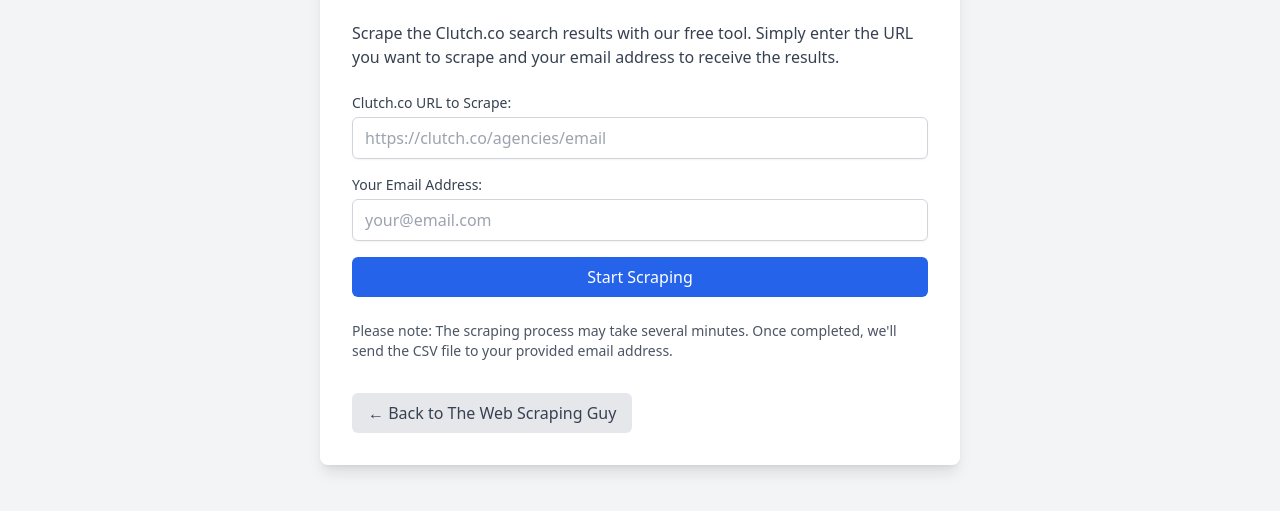
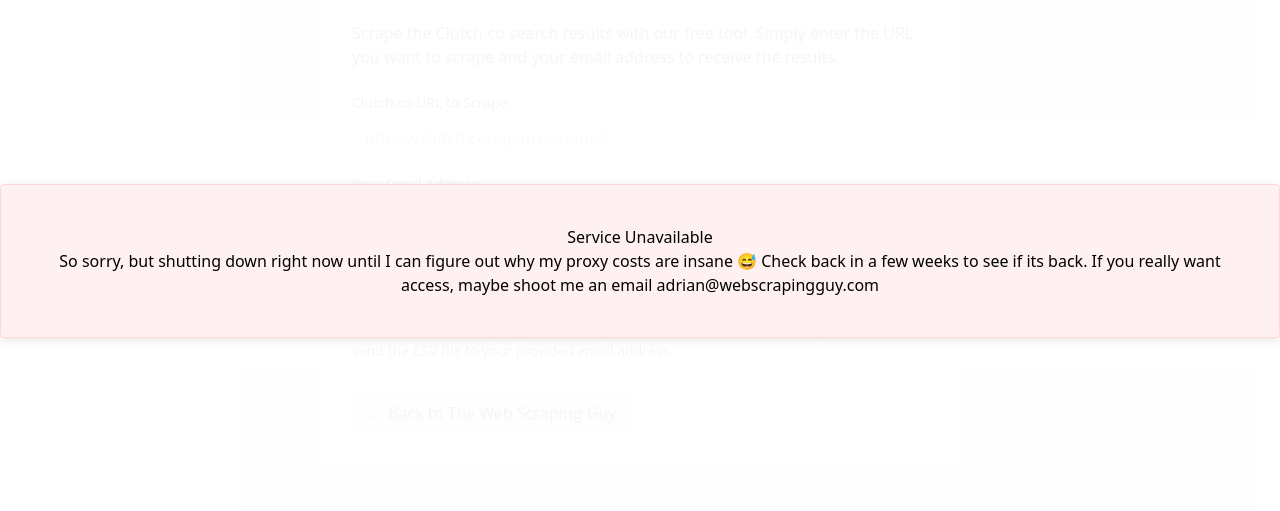
Before and after one commit to adrianhorning08/simple-the-web-scraping-guy-site, a plain HTML site: page free-tools/clutch-scraper.html in a window 1280 px wide. Shown: the part 139-650 px from the top of the page. Drawn offline with nearby package versions, Linux system fonts and the light colour scheme.

Commit message:
shutting down clutch

```diff
--- a/free-tools/clutch-scraper.html
+++ b/free-tools/clutch-scraper.html
@@ -1,50 +1,121 @@
 <!DOCTYPE html>
 <html lang="en">
   <head>
-    <meta charset="UTF-8">
-    <meta name="viewport" content="width=device-width, initial-scale=1.0">
+    <meta charset="UTF-8" />
+    <meta name="viewport" content="width=device-width, initial-scale=1.0" />
     <title>Free Clutch.co Scraper Tool | Web Scraping Guy</title>
-    <meta name="description" content="Use our free Clutch.co scraper tool to extract valuable data. Powered by the Web Scraping Guy, this tool provides CSV results directly to your email.">
+    <meta
+      name="description"
+      content="Use our free Clutch.co scraper tool to extract valuable data. Powered by the Web Scraping Guy, this tool provides CSV results directly to your email."
+    />
     <script src="https://cdn.tailwindcss.com"></script>
     <script>
       tailwind.config = {
-            darkMode: 'media',
+        darkMode: "media",
+      };
+    </script>
+    <style>
+      .service-unavailable-overlay {
+        position: fixed;
+        top: 0;
+        left: 0;
+        width: 100%;
+        height: 100%;
+        background: rgba(255, 255, 255, 0.95);
+        z-index: 9999;
+        display: flex;
+        justify-content: center;
+        align-items: center;
       }
-    </script>
+
+      .service-unavailable-message {
+        text-align: center;
+        padding: 40px;
+        background: #fff1f1;
+        border: 1px solid #ffd7d7;
+        border-radius: 4px;
+        box-shadow: 0 2px 10px rgba(0, 0, 0, 0.1);
+      }
+    </style>
   </head>
   <body class="bg-gray-100 dark:bg-gray-900 font-sans">
+    <div class="service-unavailable-overlay">
+      <div class="service-unavailable-message">
+        <h2>Service Unavailable</h2>
+        <p>
+          So sorry, but shutting down right now until I can figure out why my
+          proxy costs are insane 😅 Check back in a few weeks to see if its
+          back. If you really want access, maybe shoot me an email
+          adrian@webscrapingguy.com
+        </p>
+      </div>
+    </div>
     <div class="container mx-auto px-4 py-8 max-w-2xl">
       <div class="bg-white dark:bg-gray-800 rounded-lg shadow-lg p-8">
-            <h1 class="text-3xl font-bold text-gray-800 dark:text-gray-100 mb-2">Free Clutch.co Scraper Tool</h1>
-            <h2 class="text-xl text-gray-600 dark:text-gray-400 mb-6">From The Web Scraping Guy</h2>
+        <h1 class="text-3xl font-bold text-gray-800 dark:text-gray-100 mb-2">
+          Free Clutch.co Scraper Tool
+        </h1>
+        <h2 class="text-xl text-gray-600 dark:text-gray-400 mb-6">
+          From The Web Scraping Guy
+        </h2>
 
-             <p class="text-gray-700 dark:text-gray-300 mb-6">Scrape the Clutch.co search results with our free tool. Simply enter the URL you want to scrape and your email address to receive the results.</p>
+        <p class="text-gray-700 dark:text-gray-300 mb-6">
+          Scrape the Clutch.co search results with our free tool. Simply enter
+          the URL you want to scrape and your email address to receive the
+          results.
+        </p>
 
         <form id="scraperForm" class="space-y-4">
           <div>
-                    <label for="clutchUrl" class="block text-sm font-medium text-gray-700 dark:text-gray-300 mb-1">Clutch.co URL to Scrape:</label>
-                    <input type="url" id="clutchUrl" name="clutchUrl" required
+            <label
+              for="clutchUrl"
+              class="block text-sm font-medium text-gray-700 dark:text-gray-300 mb-1"
+              >Clutch.co URL to Scrape:</label
+            >
+            <input
+              type="url"
+              id="clutchUrl"
+              name="clutchUrl"
+              required
               class="w-full px-3 py-2 border border-gray-300 dark:border-gray-600 rounded-md shadow-sm focus:outline-none focus:ring-2 focus:ring-blue-500 focus:border-blue-500 bg-white dark:bg-gray-700 text-gray-900 dark:text-gray-100"
-                           placeholder="https://clutch.co/agencies/email">
+              placeholder="https://clutch.co/agencies/email"
+            />
           </div>
 
           <div>
-                    <label for="userEmail" class="block text-sm font-medium text-gray-700 dark:text-gray-300 mb-1">Your Email Address:</label>
-                    <input type="email" id="userEmail" name="userEmail" required
+            <label
+              for="userEmail"
+              class="block text-sm font-medium text-gray-700 dark:text-gray-300 mb-1"
+              >Your Email Address:</label
+            >
+            <input
+              type="email"
+              id="userEmail"
+              name="userEmail"
+              required
               class="w-full px-3 py-2 border border-gray-300 dark:border-gray-600 rounded-md shadow-sm focus:outline-none focus:ring-2 focus:ring-blue-500 focus:border-blue-500 bg-white dark:bg-gray-700 text-gray-900 dark:text-gray-100"
-                           placeholder="your@email.com">
+              placeholder="your@email.com"
+            />
           </div>
 
-                <button type="submit"
-                        class="w-full bg-blue-600 text-white py-2 px-4 rounded-md hover:bg-blue-700 focus:outline-none focus:ring-2 focus:ring-blue-500 focus:ring-offset-2 transition duration-150 ease-in-out dark:bg-blue-500 dark:hover:bg-blue-600">
+          <button
+            type="submit"
+            class="w-full bg-blue-600 text-white py-2 px-4 rounded-md hover:bg-blue-700 focus:outline-none focus:ring-2 focus:ring-blue-500 focus:ring-offset-2 transition duration-150 ease-in-out dark:bg-blue-500 dark:hover:bg-blue-600"
+          >
             Start Scraping
           </button>
         </form>
 
-            <p class="mt-6 text-sm text-gray-600 dark:text-gray-400">Please note: The scraping process may take several minutes. Once completed, we'll send the CSV file to your provided email address.</p>
+        <p class="mt-6 text-sm text-gray-600 dark:text-gray-400">
+          Please note: The scraping process may take several minutes. Once
+          completed, we'll send the CSV file to your provided email address.
+        </p>
 
         <div class="mt-8">
-                <a href="/" class="inline-block bg-gray-200 dark:bg-gray-700 text-gray-700 dark:text-gray-300 py-2 px-4 rounded-md hover:bg-gray-300 dark:hover:bg-gray-600 transition duration-150 ease-in-out">
+          <a
+            href="/"
+            class="inline-block bg-gray-200 dark:bg-gray-700 text-gray-700 dark:text-gray-300 py-2 px-4 rounded-md hover:bg-gray-300 dark:hover:bg-gray-600 transition duration-150 ease-in-out"
+          >
             &larr; Back to The Web Scraping Guy
           </a>
         </div>
@@ -52,26 +123,34 @@
     </div>
 
     <script>
-        document.getElementById('scraperForm').addEventListener('submit', function(e) {
+      document
+        .getElementById("scraperForm")
+        .addEventListener("submit", function (e) {
           e.preventDefault();
 
-            const clutchUrl = encodeURIComponent(document.getElementById('clutchUrl').value);
-            const userEmail = encodeURIComponent(document.getElementById('userEmail').value);
+          const clutchUrl = encodeURIComponent(
+            document.getElementById("clutchUrl").value
+          );
+          const userEmail = encodeURIComponent(
+            document.getElementById("userEmail").value
+          );
 
           const apiUrl = `https://long-running-server.onrender.com/api/scrape-clutch?url=${clutchUrl}&email=${userEmail}`;
 
           fetch(apiUrl)
-                .then(response => response.json())
-                .then(data => {
+            .then((response) => response.json())
+            .then((data) => {
               if (data.success) {
-                        alert('Scraping request submitted successfully. Please check your email in several minutes for the results.');
+                alert(
+                  "Scraping request submitted successfully. Please check your email in several minutes for the results."
+                );
               } else {
-                        alert('Error: ' + data.message);
+                alert("Error: " + data.message);
               }
             })
-                .catch(error => {
-                    console.error('Error:', error);
-                    alert('An error occurred. Please try again later.');
+            .catch((error) => {
+              console.error("Error:", error);
+              alert("An error occurred. Please try again later.");
             });
         });
     </script>
```
Lines whose indentation alone changed are shown as unchanged.
